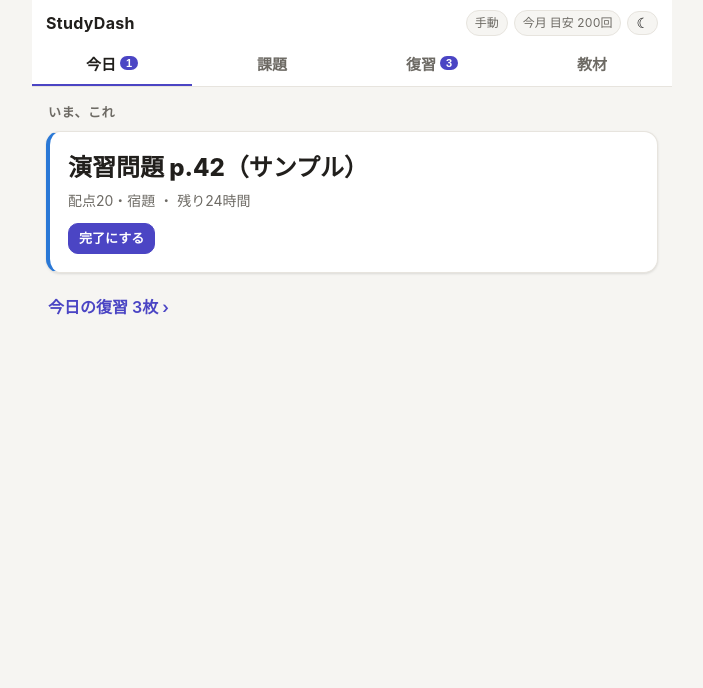
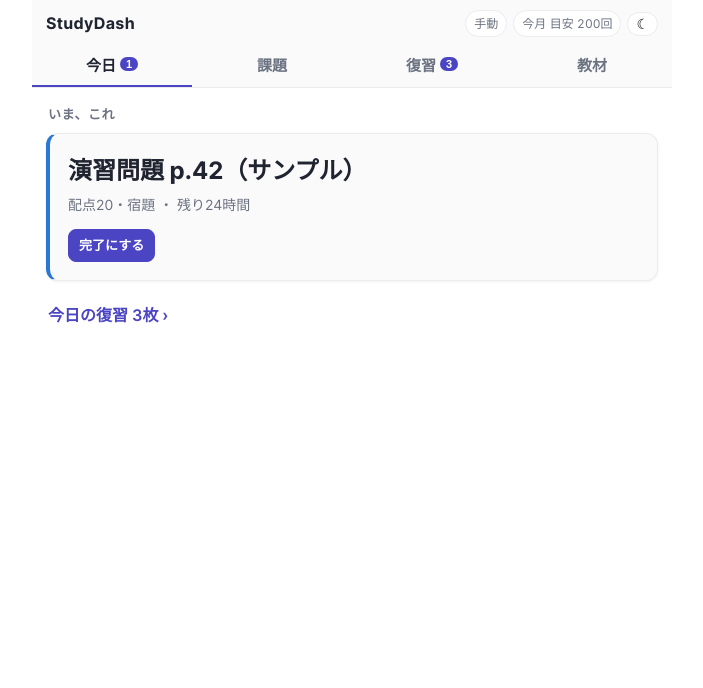
Before and after one commit to shunjiro-coder/StudyDash, a Flask app: page / in a window 1280 px wide. Shown: the top 688 px of the page, without its empty margins (288-991 px from the left). Run offline with Flask 3, Linux system fonts and the light colour scheme; data comes from the database, SQL or seed files in the repository; data that the repository does not hold is empty; some libraries are stand-ins or nearby versions.

Commit message:
Phase A: design-token refactor + vendored Inter (RemNote-clean canvas)
Front-end only; backend and the 28-endpoint API contract untouched.

- Rename the token system to canonical names (--bg/--surface/--text/--muted/
  --border/--accent + shape/space/shadow/motion scales) over a neutral
  RemNote-style canvas; keep the First Light names as aliases so every
  existing rule keeps working, and keep the indigo accent (user D-3).
- Vendor Inter (Latin, OFL-1.1) locally under static/vendor/inter/ with
  @font-face + a <link rel="preload"> for the 400 weight — no CDN, offline.
- Adopt the new radius/hover/motion tokens in existing controls; add
  eased transitions with a prefers-reduced-motion guard.

Co-Authored-By: Claude Opus 4.8 (1M context) <noreply@anthropic.com>

```diff
--- a/static/style.css
+++ b/static/style.css
@@ -1,65 +1,83 @@
-/* ===== First Light v2 design tokens =====
-   PRIMITIVES are defined per theme. ALIASES map legacy token names onto the
-   primitives and are declared ONCE, here, in the base :root. Because var() is
-   resolved lazily (at computed-value time, per element), an alias like
-   `--bg: var(--paper)` automatically follows whatever value --paper holds in the
-   active theme scope. Therefore the dark / [data-theme] blocks below override
-   ONLY primitives — never the aliases.
+/* ===== StudyDash design tokens (RemNote-clean neutral canvas + indigo accent) =====
+   CANONICAL token names (brief): --bg --surface --text --muted --border --accent
+   --accent-hover --on-accent, plus shape/space/shadow/motion scales. LEGACY
+   First Light names (--paper/--card/--ink/--ink-2/--line/--ok/--danger/…) are kept
+   as ALIASES onto the canonical tokens so every existing rule keeps working — only
+   the PRIMITIVE values change per theme. var() resolves lazily per element, so an
+   alias follows whatever its target holds in the active theme scope. Therefore the
+   dark / [data-theme] blocks override ONLY primitives — never the aliases.
    ⚠ Keep the dark primitive values IN SYNC between the @media block and the
    :root[data-theme="dark"] block (they are intentional duplicates). */
+
+/* Inter — vendored locally (static/vendor/inter/, OFL-1.1). No CDN: served by
+   Flask. Latin only; Japanese falls back to Hiragino (see body font stack). */
+@font-face { font-family: "Inter"; font-style: normal; font-weight: 400;
+  font-display: swap; src: url("vendor/inter/inter-latin-400-normal.woff2") format("woff2"); }
+@font-face { font-family: "Inter"; font-style: normal; font-weight: 500;
+  font-display: swap; src: url("vendor/inter/inter-latin-500-normal.woff2") format("woff2"); }
+@font-face { font-family: "Inter"; font-style: normal; font-weight: 600;
+  font-display: swap; src: url("vendor/inter/inter-latin-600-normal.woff2") format("woff2"); }
+@font-face { font-family: "Inter"; font-style: normal; font-weight: 700;
+  font-display: swap; src: url("vendor/inter/inter-latin-700-normal.woff2") format("woff2"); }
+
 :root {
-  /* --- primitives: light (warm "morning light" surfaces) --- */
-  --paper: #f6f5f2;
-  --card: #ffffff;
-  --ink: #211f1c;
-  --ink-2: #6d6a64;
-  --line: #e7e4de;
-  --accent: #4B45C4;          /* indigo — navigation / actions ONLY */
+  /* --- canonical primitives: light (neutral RemNote canvas) --- */
+  --bg: #ffffff;              /* page canvas */
+  --surface: #fafafb;         /* cards / panels / inputs */
+  --text: #1f2430;
+  --muted: #6b7280;
+  --border: #ececef;
+  --accent: #4b45c4;          /* indigo — navigation / actions (maintained) */
+  --accent-hover: #3e39a8;
   --on-accent: #ffffff;
+  /* --- semantic colors (kept: WCAG-checked + subject identity) --- */
   --good: #059669;
-  --overdue: #dc2626;
-  --overdue-bg: #fef2f2;
+  --overdue: #dc2626; --overdue-bg: #fef2f2;
   --reward: #fbeecb;          /* pale honey wash (legacy --warn-bg target) */
-  --honey: #E5A027;           /* saturated honey — emoji / small dab only */
-  --honey-ink: #8a5a12;       /* readable achievement TEXT on light (5.9:1) */
-  --sunk: #e7e4de;            /* neutral surface — review "もう一度" */
+  --honey: #e5a027; --honey-ink: #8a5a12;
+  --sunk: #eef0f2;            /* neutral surface — review "もう一度" */
   --stem: #2a78d6; --memo: #eb6834; --lang: #1baf7a; --other: #6d6a64;   /* subject identity */
-  --stem-ink: #2166c2; --memo-ink: #b34d1e; --lang-ink: #127a54; --other-ink: var(--ink-2); /* chip text */
-  --hard: #d97706;            /* review "難しい" amber */
+  --stem-ink: #2166c2; --memo-ink: #b34d1e; --lang-ink: #127a54; --other-ink: var(--muted);
+  --hard: #d97706;
   --gen-accent: #7c3aed;      /* AI-generated card edge — distinct from indigo */
-  --r-md: 14px;
-  --sh-card: 0 1px 3px rgba(0,0,0,.08), 0 1px 2px rgba(0,0,0,.04);
-  --sh-fab: 0 4px 14px rgba(75,69,196,.35);
-  /* --- aliases: declared ONCE, never repeated in a theme block --- */
-  --bg: var(--paper); --muted: var(--ink-2); --ok: var(--good);
-  --danger: var(--overdue); --danger-bg: var(--overdue-bg);
-  --accent-ink: var(--on-accent); --radius: var(--r-md);
-  --shadow: var(--sh-card); --warn-bg: var(--reward);
+  /* --- shape / space / shadow / motion --- */
+  --r-sm: 8px; --r-md: 12px; --radius: var(--r-md);
+  --sp-1: 4px; --sp-2: 8px; --sp-3: 12px; --sp-4: 16px; --sp-5: 24px; --sp-6: 32px;
+  --sh-card: 0 1px 3px rgba(0,0,0,.06);
+  --sh-pop: 0 6px 20px rgba(0,0,0,.10);
+  --sh-fab: 0 4px 14px rgba(75,69,196,.30);
+  --ease: 150ms ease;
+  /* --- legacy aliases: declared ONCE, never repeated in a theme block --- */
+  --paper: var(--bg); --card: var(--surface); --ink: var(--text); --ink-2: var(--muted);
+  --line: var(--border); --ok: var(--good); --danger: var(--overdue); --danger-bg: var(--overdue-bg);
+  --accent-ink: var(--on-accent); --shadow: var(--sh-card); --warn-bg: var(--reward);
 }
 /* dark primitives — apply on OS-dark UNLESS an explicit light toggle is set */
 @media (prefers-color-scheme: dark) {
   :root:not([data-theme="light"]) {
-    --paper: #141319; --card: #1c1b22; --ink: #e8e6e1; --ink-2: #9a948b;
-    --line: #2a2833; --accent: #8B85EE; --on-accent: #141319;
+    --bg: #1a1b1e; --surface: #232428; --text: #e8e8ea; --muted: #9aa0aa;
+    --border: #2e2f34; --accent: #8b85ee; --accent-hover: #a49ef2; --on-accent: #1a1b1e;
     --good: #34d399; --overdue: #f87171; --overdue-bg: #2a1414;
-    --reward: #3a2f0a; --honey: #F0B84A; --honey-ink: #F0B84A; --sunk: #2f2d38;
-    --stem: #3987e5; --memo: #f0975a; --lang: #3ac78e; --other: #9a948b;
+    --reward: #3a2f0a; --honey: #f0b84a; --honey-ink: #f0b84a; --sunk: #2f2d38;
+    --stem: #3987e5; --memo: #f0975a; --lang: #3ac78e; --other: #9aa0aa;
     --stem-ink: #3987e5; --memo-ink: #f0975a; --lang-ink: #3ac78e;
     --hard: #e0983f; --gen-accent: #a78bfa;
     --sh-card: 0 1px 3px rgba(0,0,0,.4);
+    --sh-pop: 0 6px 20px rgba(0,0,0,.5);
     --sh-fab: 0 4px 14px rgba(0,0,0,.5);
   }
 }
 /* explicit dark toggle — wins even on a light OS (mirror the @media values) */
 :root[data-theme="dark"] {
-  --paper: #141319; --card: #1c1b22; --ink: #e8e6e1; --ink-2: #9a948b;
-  --line: #2a2833; --accent: #8B85EE; --on-accent: #141319;
+  --bg: #1a1b1e; --surface: #232428; --text: #e8e8ea; --muted: #9aa0aa;
+  --border: #2e2f34; --accent: #8b85ee; --accent-hover: #a49ef2; --on-accent: #1a1b1e;
   --good: #34d399; --overdue: #f87171; --overdue-bg: #2a1414;
-  --reward: #3a2f0a; --honey: #F0B84A; --honey-ink: #F0B84A; --sunk: #2f2d38;
-  --stem: #3987e5; --memo: #f0975a; --lang: #3ac78e; --other: #9a948b;
+  --reward: #3a2f0a; --honey: #f0b84a; --honey-ink: #f0b84a; --sunk: #2f2d38;
+  --stem: #3987e5; --memo: #f0975a; --lang: #3ac78e; --other: #9aa0aa;
   --stem-ink: #3987e5; --memo-ink: #f0975a; --lang-ink: #3ac78e;
   --hard: #e0983f; --gen-accent: #a78bfa;
   --sh-card: 0 1px 3px rgba(0,0,0,.4);
+  --sh-pop: 0 6px 20px rgba(0,0,0,.5);
   --sh-fab: 0 4px 14px rgba(0,0,0,.5);
 }
 /* explicit light toggle needs no primitive list: :not([data-theme="light"])
@@ -69,13 +87,21 @@
 * { box-sizing: border-box; }
 html, body { margin: 0; padding: 0; }
 body {
-  background: var(--bg); color: var(--ink);
-  font-family: -apple-system, BlinkMacSystemFont, "Hiragino Sans", "Yu Gothic",
-    "Segoe UI", Roboto, sans-serif;
-  font-size: 16px; line-height: 1.5;
+  background: var(--bg); color: var(--text);
+  /* one humanist sans: Inter (Latin, vendored) → SF on macOS → Hiragino for JP */
+  font-family: "Inter", -apple-system, BlinkMacSystemFont, "Hiragino Kaku Gothic ProN",
+    "Hiragino Sans", "Yu Gothic", "Segoe UI", Roboto, sans-serif;
+  font-size: 16px; line-height: 1.6;
   -webkit-font-smoothing: antialiased;
   padding-bottom: 96px;
 }
+/* small, fast, eased motion on interactive surfaces (nothing bouncy) */
+.btn, .tab, .chip, .a-check, .a-pin, .seg button, .grade-btn, .reveal-btn,
+.review-link, .mat-tile, .fab, .modal-close, .card-preview {
+  transition: background-color var(--ease), border-color var(--ease),
+    color var(--ease), box-shadow var(--ease), transform var(--ease);
+}
+@media (prefers-reduced-motion: reduce) { * { transition: none !important; } }
 
 /* layout: mobile-first, centered, single breakpoint */
 .app-header, #main, .add-form { max-width: 640px; margin: 0 auto; }
@@ -219,7 +245,7 @@ body {
 .filters select { flex: 1; min-width: 120px; }
 select, input[type=text], input[type=number], input[type=date] {
   font: inherit; padding: 9px 10px; border: 1px solid var(--line);
-  border-radius: 10px; background: var(--card); color: var(--ink); width: 100%;
+  border-radius: var(--r-sm); background: var(--card); color: var(--ink); width: 100%;
 }
 
 /* approval band */
@@ -230,11 +256,12 @@ select, input[type=text], input[type=number], input[type=date] {
 
 /* buttons */
 .btn {
-  font: inherit; font-weight: 600; padding: 9px 14px; border-radius: 10px;
+  font: inherit; font-weight: 600; padding: 9px 14px; border-radius: var(--r-sm);
   border: 1px solid var(--line); background: var(--card); color: var(--ink);
   cursor: pointer;
 }
 .btn.primary { background: var(--accent); color: var(--accent-ink); border-color: var(--accent); }
+.btn.primary:hover { background: var(--accent-hover); border-color: var(--accent-hover); }
 .btn.ghost { background: none; }
 .btn.small { padding: 5px 10px; font-size: 13px; }
 .btn.danger { color: var(--danger); }
@@ -256,7 +283,7 @@ select, input[type=text], input[type=number], input[type=date] {
 .add-row { display: flex; gap: 8px; margin-bottom: 10px; }
 .add-row.wrap { flex-wrap: wrap; }
 .add-row.end { justify-content: flex-end; margin-bottom: 0; }
-.seg { display: inline-flex; border: 1px solid var(--line); border-radius: 10px; overflow: hidden; }
+.seg { display: inline-flex; border: 1px solid var(--line); border-radius: var(--r-sm); overflow: hidden; }
 .seg button {
   border: none; background: var(--card); color: var(--muted);
   padding: 8px 12px; font: inherit; cursor: pointer; border-right: 1px solid var(--line);
--- a/templates/index.html
+++ b/templates/index.html
@@ -8,6 +8,8 @@
     // apply saved theme BEFORE first paint (avoids FOUC); no value -> follow OS via @media
     try { var t = localStorage.getItem("theme"); if (t === "dark" || t === "light") document.documentElement.setAttribute("data-theme", t); } catch (e) {}
   </script>
+  <link rel="preload" as="font" type="font/woff2" crossorigin
+        href="{{ url_for('static', filename='vendor/inter/inter-latin-400-normal.woff2') }}">
   <link rel="stylesheet" href="{{ url_for('static', filename='style.css') }}">
 </head>
 <body>
```
Also changed, not shown: static/vendor/inter/inter-latin-400-normal.woff2 (added), static/vendor/inter/inter-latin-500-normal.woff2 (added), static/vendor/inter/inter-latin-600-normal.woff2 (added), static/vendor/inter/inter-latin-700-normal.woff2 (added), 1 other file.
